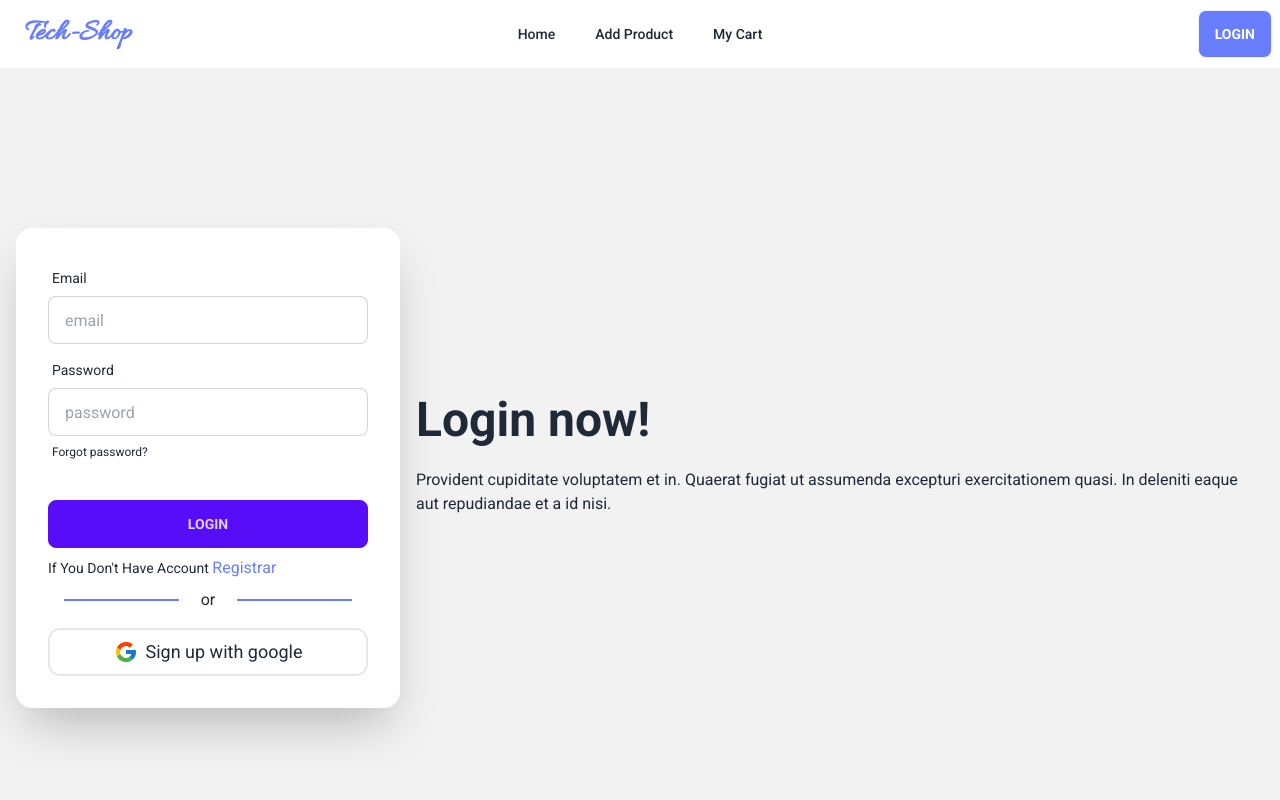
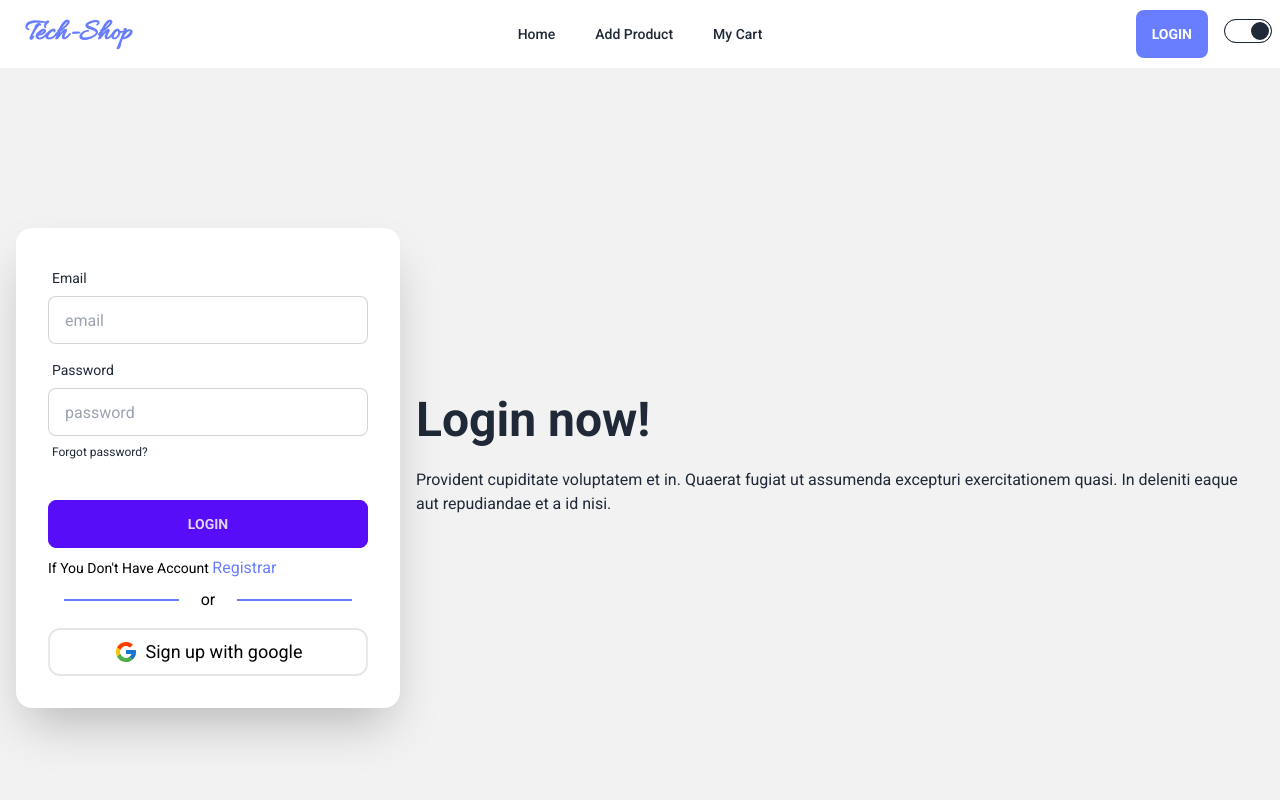
Before and after one commit to Saadsamit/tech-shop-client, a React (Vite) app: page /login in a window 1280 px wide. Shown: the top 800 px of the page. Built offline with nearby package versions, Linux system fonts and the light colour scheme; no server answers.

Commit message:
dark mode complete

```diff
--- a/src/App.jsx
+++ b/src/App.jsx
@@ -6,11 +6,11 @@ import { Toaster } from "react-hot-toast";
 function App() {
 
   return (
-    <div className="font-Roboto">
+    <div className="font-Roboto dark:bg-slate-800">
       <Header />
       <Outlet />
       <Footer />
-      <Toaster/>
+      <Toaster />
     </div>
   );
 }
--- a/src/components/AboutUs.jsx
+++ b/src/components/AboutUs.jsx
@@ -6,7 +6,7 @@ const AboutUs = () => {
         <div className="lg:w-1/2">
           <img src={aboutImg} alt="" className="w-full rounded-lg" />
         </div>
-        <div className="lg:w-1/2 lg:pr-10 space-y-4 flex flex-col justify-center">
+        <div className="lg:w-1/2 lg:pr-10 space-y-4 flex flex-col justify-center dark:text-white">
           <h3 className="text-4xl font-semibold">About Tech Shop</h3>
           <p className="text-lg">
             Welcome to Tech Shop, where technology and innovation converge to
--- a/src/components/Header.jsx
+++ b/src/components/Header.jsx
@@ -1,24 +1,46 @@
-import { useContext } from "react";
+import { useContext, useEffect } from "react";
 import { Link, NavLink } from "react-router-dom";
 import { MyContext } from "../AuthContext";
 import { CgProfile } from "react-icons/cg";
 import toast from "react-hot-toast";
+import { useState } from "react";
 const Header = () => {
+  // localStorage.setItem('themes', 'lit')
   const { user, Logout } = useContext(MyContext);
+  const [mode,setmode] =useState(localStorage.getItem("themes"))
+  const darkMode = (e)=>{
+    const isChecked = e.target.checked
+    if(isChecked){
+      localStorage.setItem('themes', 'dark')
+    }else{
+      localStorage.setItem('themes', 'light')
+    }
+    if(document.querySelector("html").classList[0] == 'light'){
+      document.querySelector("html").classList.remove('light')
+    }else{
+      document.querySelector("html").classList.remove('dark')
+    }
+    console.log(isChecked);
+    const getMode = localStorage.getItem("themes");
+    setmode(getMode)
+
+  }
+  document.querySelector("html").classList.add(mode)
+  const BtnToggle = mode === 'light' ? <input type="checkbox" className="toggle" onClick={darkMode} /> : <input type="checkbox" className="toggle" onClick={darkMode} checked />
   const links = (
     <>
       <li>
-        <NavLink to="/" className="font-medium">
+        <NavLink to="/" className="font-medium hover:!text-[#687EFF]">
           Home
         </NavLink>
       </li>
       <li>
-        <NavLink to="/AddProduct" className="font-medium">
+        <NavLink to="/AddProduct" className="font-medium hover:!text-[#687EFF]">
           Add Product
         </NavLink>
       </li>
       <li>
-        <NavLink to="/MyCart" className="font-medium">
+        <NavLink to="/MyCart" className="font-medium hover:!text-[#687EFF]">
           My Cart
         </NavLink>
       </li>
@@ -30,7 +52,7 @@ const Header = () => {
       .catch((error) => console.log(error));
   };
   return (
-    <div className="navbar bg-base-100 container mx-auto">
+    <div className="navbar dark:text-white container mx-auto">
       <div className="navbar-start">
         <div className="dropdown">
           <label tabIndex={0} className="btn btn-ghost lg:hidden">
@@ -53,6 +75,7 @@ const Header = () => {
             tabIndex={0}
             className="menu menu-sm dropdown-content mt-3 z-[1] p-2 shadow bg-base-100 rounded-box w-52"
           >
+            <button className="lg:hidden inline-block text-end">{BtnToggle}</button>
             {links}
           </ul>
         </div>
@@ -82,12 +105,12 @@ const Header = () => {
             </label>
             <ul
               tabIndex={0}
-              className="menu menu-sm dropdown-content mt-3 z-[1] p-2 shadow bg-base-100 rounded-box w-52"
+              className="menu menu-sm dropdown-content mt-3 z-[1] p-2 shadow bg-base-100 dark:bg-slate-800 rounded-box w-52"
             >
-              <li>
+              <li className="dark:hover:bg-slate-700 dark:rounded-lg">
                 <a className="justify-between">{user?.displayName}</a>
               </li>
-              <li onClick={handleLogout}>
+              <li className="dark:hover:bg-slate-700 dark:rounded-lg" onClick={handleLogout}>
                 <a>Logout</a>
               </li>
             </ul>
@@ -95,11 +118,12 @@ const Header = () => {
         ) : (
           <Link
             to="/login"
-            className="btn bg-[#687EFF] text-white hover:bg-[#687EFF] hover:text-black"
+            className="btn hover:text-white bg-[#687EFF] border-none text-white hover:bg-[#687EFF]"
           >
             Login
           </Link>
         )}
+        <button className="lg:inline-block hidden lg:pl-4 pl-0">{BtnToggle}</button>
       </div>
     </div>
   );
--- a/src/pages/BrandDetail.jsx
+++ b/src/pages/BrandDetail.jsx
@@ -16,7 +16,6 @@ const BrandDetail = () => {
       .then((res) => res.json())
       .then((data) => setProduct(data));
   }, [brand_name]);
-  console.log(brand_ads, product);
   return (
     <div>
       <div className="container mx-auto pt-10">
--- a/src/pages/Login.jsx
+++ b/src/pages/Login.jsx
@@ -43,7 +43,7 @@ const Login = () => {
   };
   return (
     <div>
-      <div className="hero min-h-screen bg-base-200">
+      <div className="hero min-h-screen bg-base-200 dark:bg-slate-800 dark:text-white">
         <div className="hero-content flex-col lg:flex-row-reverse">
           <div className="text-center lg:text-left">
             <h1 className="text-5xl font-bold">Login now!</h1>
@@ -54,7 +54,7 @@ const Login = () => {
             </p>
           </div>
           <div className="card flex-shrink-0 w-full max-w-sm shadow-2xl bg-base-100">
-            <form className="card-body" onSubmit={handleSubmit}>
+            <form className="card-body text-black" onSubmit={handleSubmit}>
               <div className="form-control">
                 <label className="label" htmlFor="email">
                   <span className="label-text">Email</span>
--- a/src/pages/Registration.jsx
+++ b/src/pages/Registration.jsx
@@ -50,7 +50,7 @@ const Registration = () => {
   };
   return (
     <div>
-      <div className="hero min-h-screen bg-base-200">
+      <div className="hero min-h-screen bg-base-200 dark:bg-slate-800 dark:text-white">
         <div className="hero-content flex-col lg:flex-row">
           <div className="text-center lg:text-left">
             <h1 className="text-5xl font-bold">registrar now!</h1>
@@ -61,7 +61,7 @@ const Registration = () => {
             </p>
           </div>
           <div className="card flex-shrink-0 w-full max-w-sm shadow-2xl bg-base-100">
-            <form className="card-body" onSubmit={handleRegistration}>
+            <form className="card-body text-black" onSubmit={handleRegistration}>
               <div className="form-control">
                 <label className="label" htmlFor="name">
                   <span className="label-text">User Name</span>
--- a/src/router/Router.jsx
+++ b/src/router/Router.jsx
@@ -10,7 +10,7 @@ import BrandDetail from "./../pages/BrandDetail";
 import CardDetail from "../pages/CardDetail";
 import UpdateProduct from "../pages/UpdateProduct";
 import PriveteRouter from "./PriveteRouter";
-const url = "http://localhost:8000/";
+const url = "https://tech-shop-seven.vercel.app/";
 
 const Router = createBrowserRouter([
   {
--- a/tailwind.config.js
+++ b/tailwind.config.js
@@ -1,5 +1,6 @@
 /** @type {import('tailwindcss').Config} */
 export default {
+  darkMode: 'class',
   content: ["./index.html", "./src/**/*.{js,ts,jsx,tsx}"],
   theme: {
     fontFamily: {
```
Also changed, not shown: src/darkmode.js (added).
